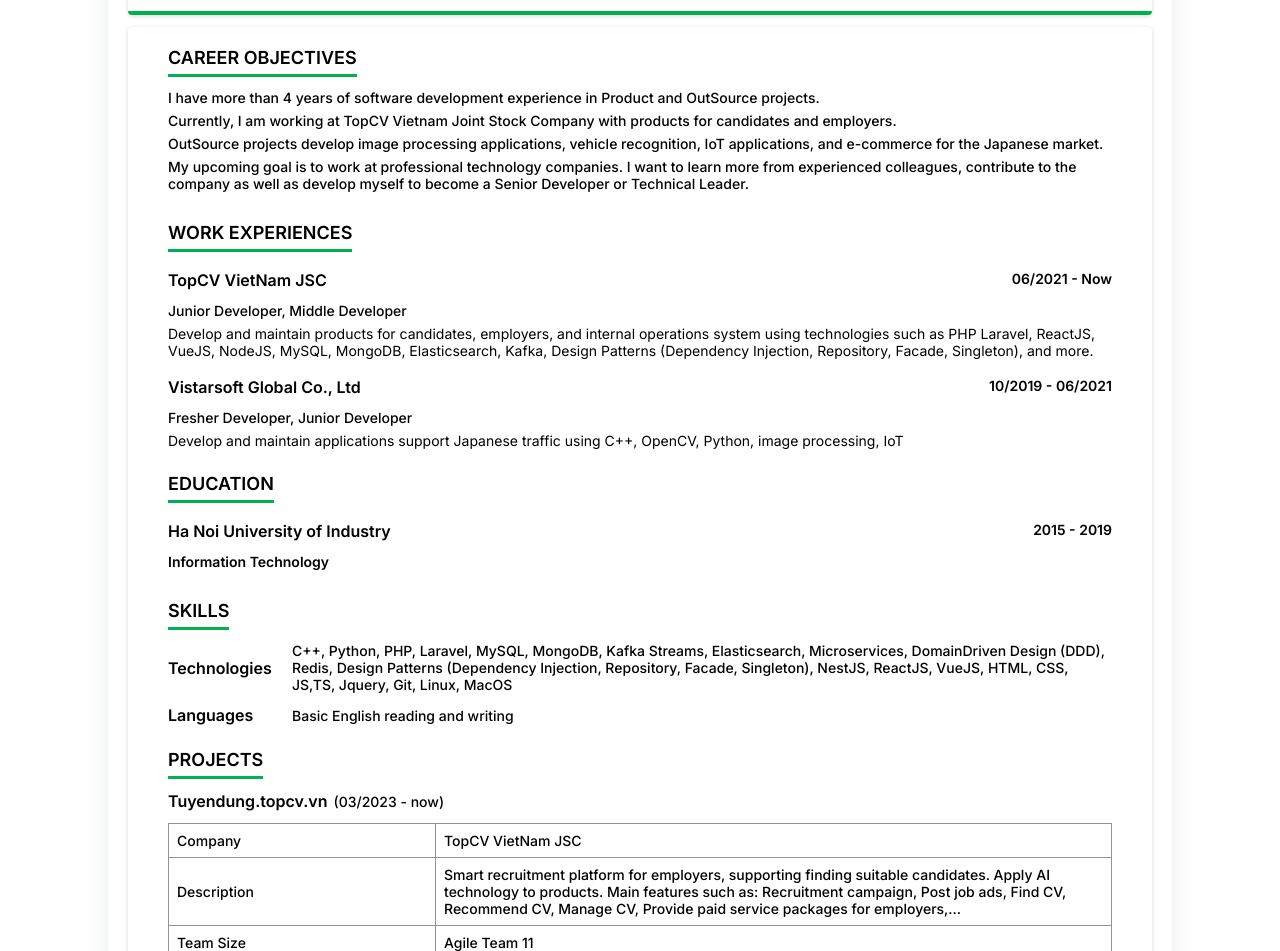
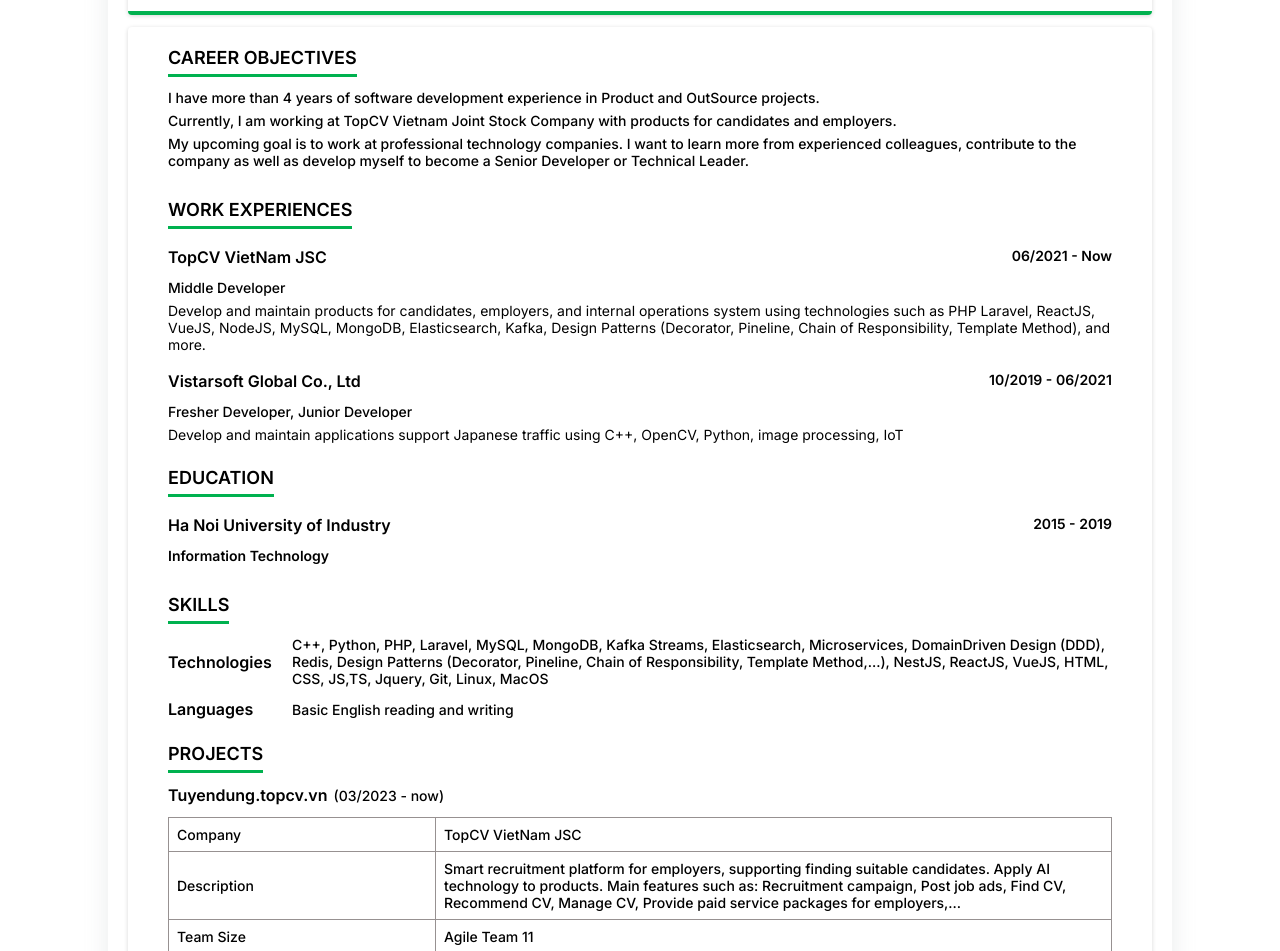
Before and after one commit to vund357/my-cv, a plain HTML site: page index.html in a window 1280 px wide. Shown: the part 237-1188 px from the top of the page. Drawn offline with Linux system fonts and the light colour scheme.

Commit message:
Update content

```diff
--- a/cv.js
+++ b/cv.js
@@ -33,7 +33,6 @@
       items: [
           'I have more than 4 years of software development experience in Product and OutSource projects.',
           'Currently, I am working at TopCV Vietnam Joint Stock Company with products for candidates and employers.',
-          'OutSource projects develop image processing applications, vehicle recognition, IoT applications, and e-commerce for the Japanese market.',
           'My upcoming goal is to work at professional technology companies. I want to learn more from experienced colleagues, contribute to the company as well as develop myself to become a Senior Developer or Technical Leader.',
       ],
     },
@@ -72,7 +71,7 @@
                 },
                 {
                     label: 'Technologies',
-                    text: 'Laravel, VueJS, SCSS, React Native, MySQL, MongoDB, Elasticsearch, Kafka, Design Patterns (Dependency Injection, Repository, Facade, Singleton), Microservices Architecture, Domain-Driven Design',
+                    text: 'Laravel, VueJS, SCSS, React Native, MySQL, MongoDB, Elasticsearch, Kafka, Design Patterns (Decorator, Pineline, Chain of Responsibility, Template Method), Microservices Architecture, Domain-Driven Design',
                 },
             ],
         },
@@ -94,10 +93,7 @@
                 },
                 {
                     label: 'Positions',
-                    text: [
-                        'Junior Developer (09/2021 - 04/2022)',
-                        'Middle Developer (04/2022 - 03/2023)',
-                    ],
+                    text: 'Middle Developer',
                 },
                 {
                     label: 'Responsibilities',
@@ -112,7 +108,7 @@
                 },
                 {
                     label: 'Technologies',
-                    text: 'Laravel, NestJS, ReactJS, Microservices Architecture, Domain-Driven Design (DDD), Kafka, Design Patterns (Dependency Injection, Repository, Facade, Singleton), Elasticsearch, MySQL, MongoDB',
+                    text: 'Laravel, NestJS, ReactJS, Microservices Architecture, Domain-Driven Design (DDD), Kafka, Design Patterns (Decorator, Pineline, Chain of Responsibility, Template Method), Elasticsearch, MySQL, MongoDB',
                 },
             ],
         },
@@ -134,7 +130,7 @@
                 },
                 {
                     label: 'Positions',
-                    text: 'Junior Developer'
+                    text: 'Middle Developer'
                 },
                 {
                     label: 'Responsibilities',
--- a/index.html
+++ b/index.html
@@ -14,7 +14,6 @@
             <div class="name-title">
                 <div class="name" id="full_name"></div>
                 <div class="title" id="title"></div>
-                <a href="./cv_vund_php_developer.pdf" class="btn-download" target="_blank">Download CV</a>
             </div>
             <div class="info-contact" id="info-contact">
             </div>
@@ -31,10 +30,10 @@
                         <span class="font-bold py-6 text-16">TopCV VietNam JSC</span>
                         <span class="font-bold py-6">06/2021 - Now</span>
                     </div>
-                    <div class="my-6">Junior Developer, Middle Developer</div>
+                    <div class="my-6">Middle Developer</div>
                     <div class="flex-col font-400">
                         <span>Develop and maintain products for candidates, employers, and internal operations system using technologies such as PHP
-Laravel, ReactJS, VueJS, NodeJS, MySQL, MongoDB, Elasticsearch, Kafka, Design Patterns (Dependency Injection, Repository, Facade, Singleton), and more.</span>
+Laravel, ReactJS, VueJS, NodeJS, MySQL, MongoDB, Elasticsearch, Kafka, Design Patterns (Decorator, Pineline, Chain of Responsibility, Template Method), and more.</span>
                     </div>
                 </div>
                 <div class="content-block">
@@ -67,7 +66,7 @@
                 <div class="content-block">
                     <div class="flex items-center">
                         <div class="font-bold text-16 w-100">Technologies</div>
-                        <div class="ml-24">C++, Python, PHP, Laravel, MySQL, MongoDB, Kafka Streams, Elasticsearch, Microservices, DomainDriven Design (DDD), Redis, Design Patterns (Dependency Injection, Repository, Facade, Singleton), NestJS, ReactJS, VueJS, HTML, CSS, JS,TS, Jquery, Git, Linux, MacOS</div>
+                        <div class="ml-24">C++, Python, PHP, Laravel, MySQL, MongoDB, Kafka Streams, Elasticsearch, Microservices, DomainDriven Design (DDD), Redis, Design Patterns (Decorator, Pineline, Chain of Responsibility, Template Method,...), NestJS, ReactJS, VueJS, HTML, CSS, JS,TS, Jquery, Git, Linux, MacOS</div>
                     </div>
                     <div class="flex mt-12 items-center">
                         <div class="font-bold text-16 w-100">Languages</div>
```
